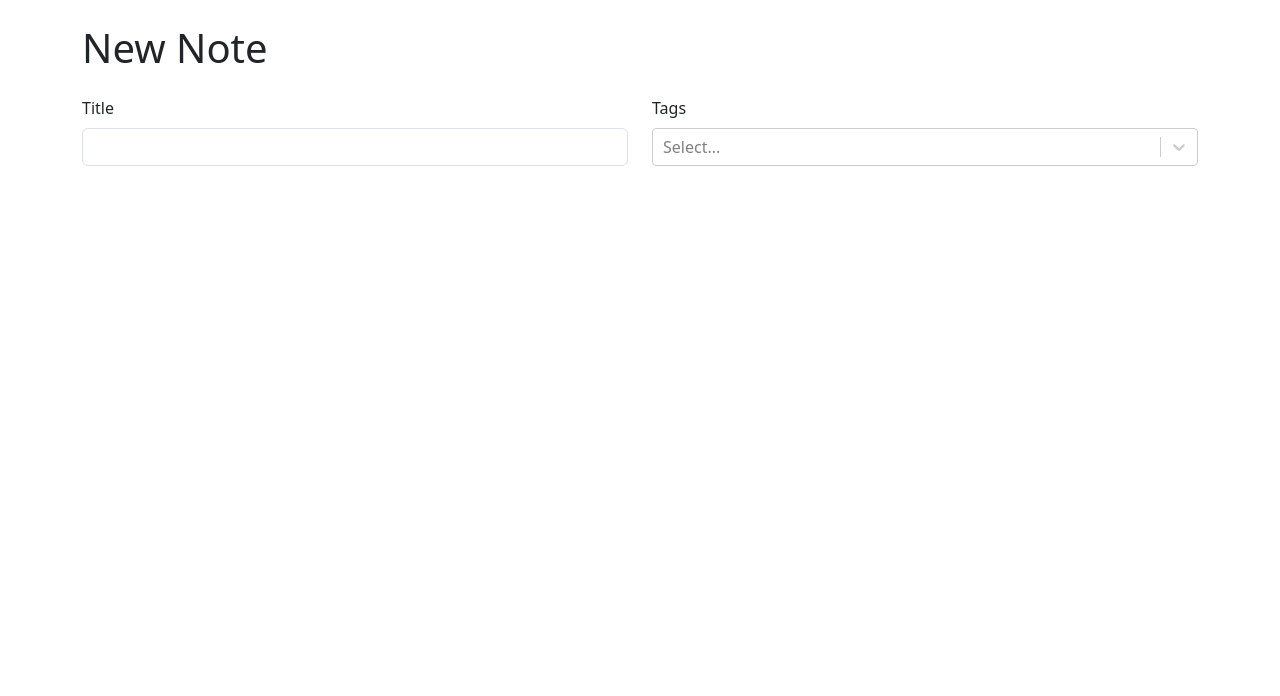
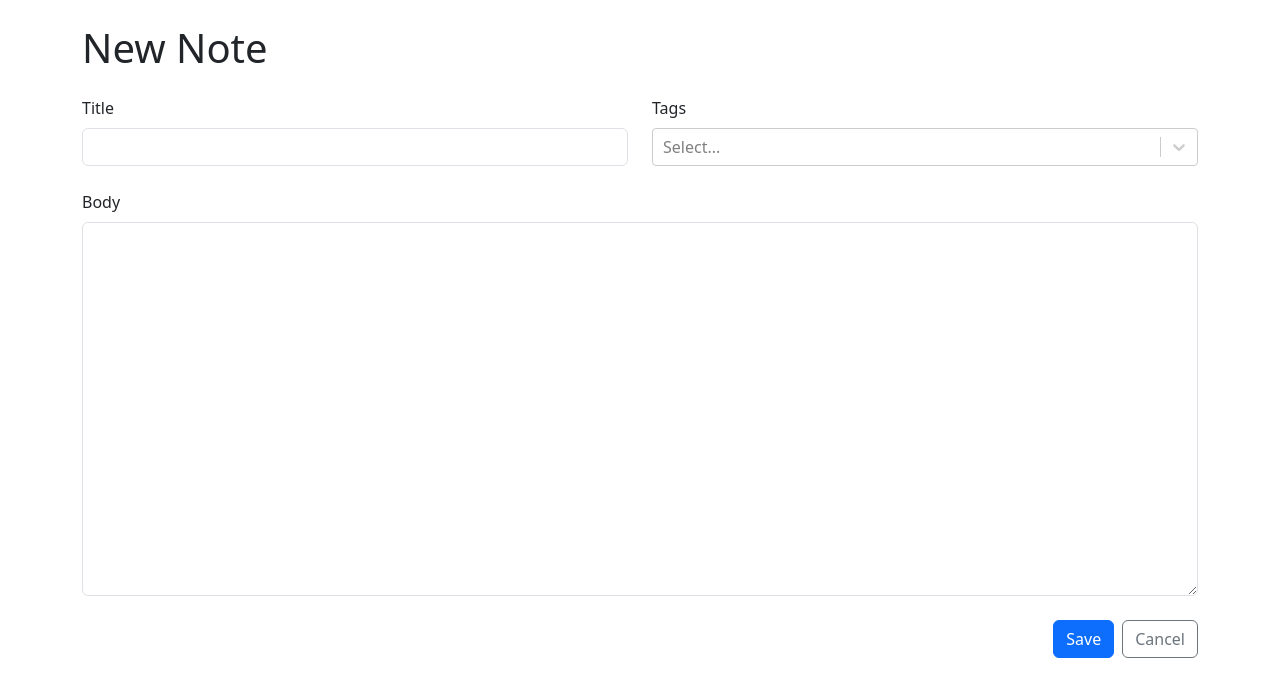
Before and after one commit to juanesmejia/Note-Taker, a React (Vite) app in the folder NoteTaker/: page /new in a window 1280 px wide. Shown: the top 696 px of the page. Built offline with nearby package versions, Linux system fonts and the light colour scheme.

Commit message:
added buttons on form and cancel button to go back one page

```diff
--- a/NoteTaker/src/NoteForm.tsx
+++ b/NoteTaker/src/NoteForm.tsx
@@ -1,4 +1,5 @@
-import { Col, Form, Row, Stack } from "react-bootstrap";
+import { Button, Col, Form, Row, Stack } from "react-bootstrap";
+import { Link } from "react-router-dom";
 import CreatableReactSelect from "react-select/creatable";
 
 export function NoteForm() {
@@ -19,6 +20,20 @@
             </Form.Group>
           </Col>
         </Row>
+        <Form.Group controlId="markdown">
+          <Form.Label>Body</Form.Label>
+          <Form.Control required as="textarea" rows={15} />
+        </Form.Group>
+        <Stack direction="horizontal" gap={2} className="justify-content-end">
+          <Button type="submit" variant="primary">
+            Save
+          </Button>
+          <Link to="..">
+            <Button type="button" variant="outline-secondary">
+              Cancel
+            </Button>
+          </Link>
+        </Stack>
       </Stack>
     </Form>
   );
```
